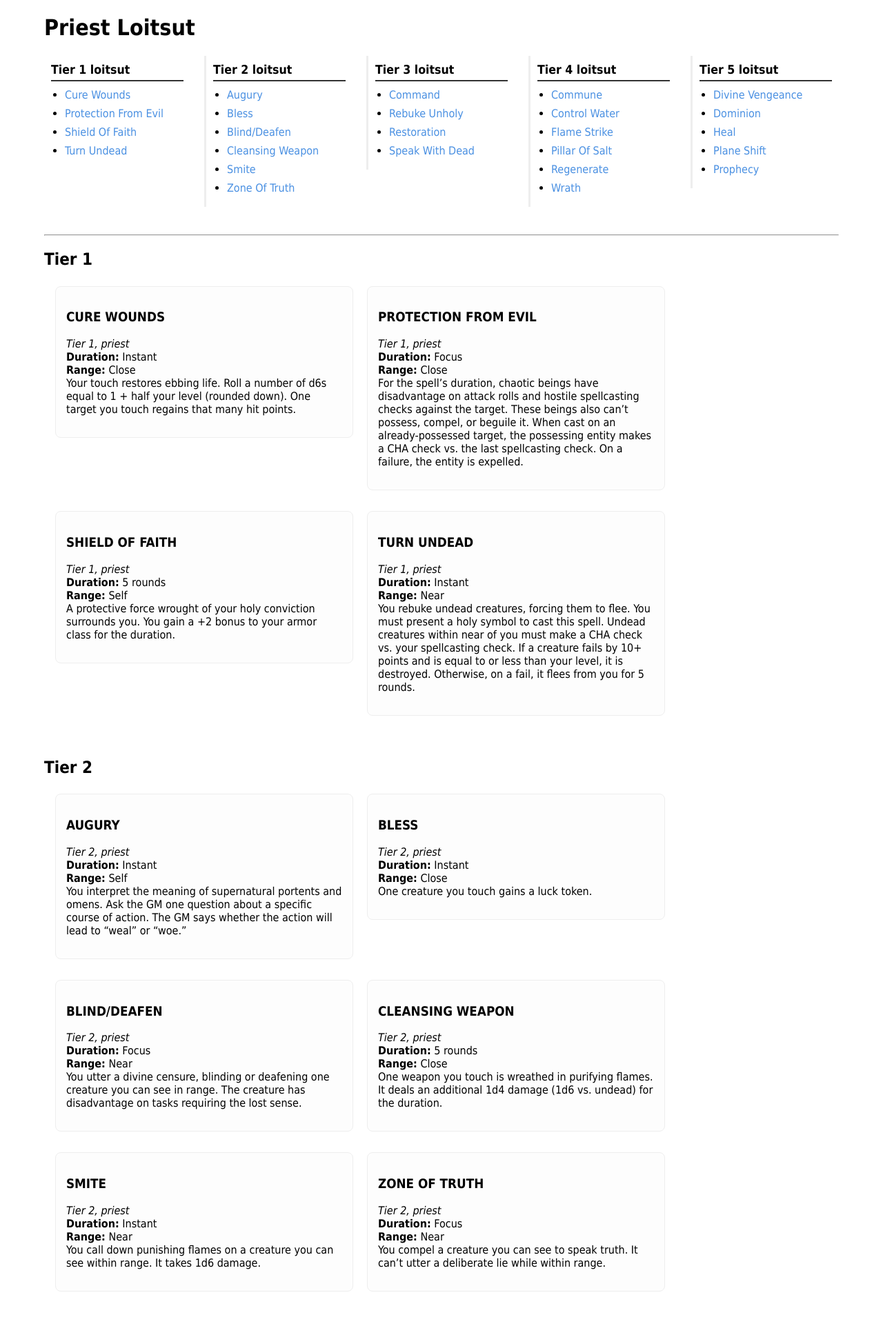
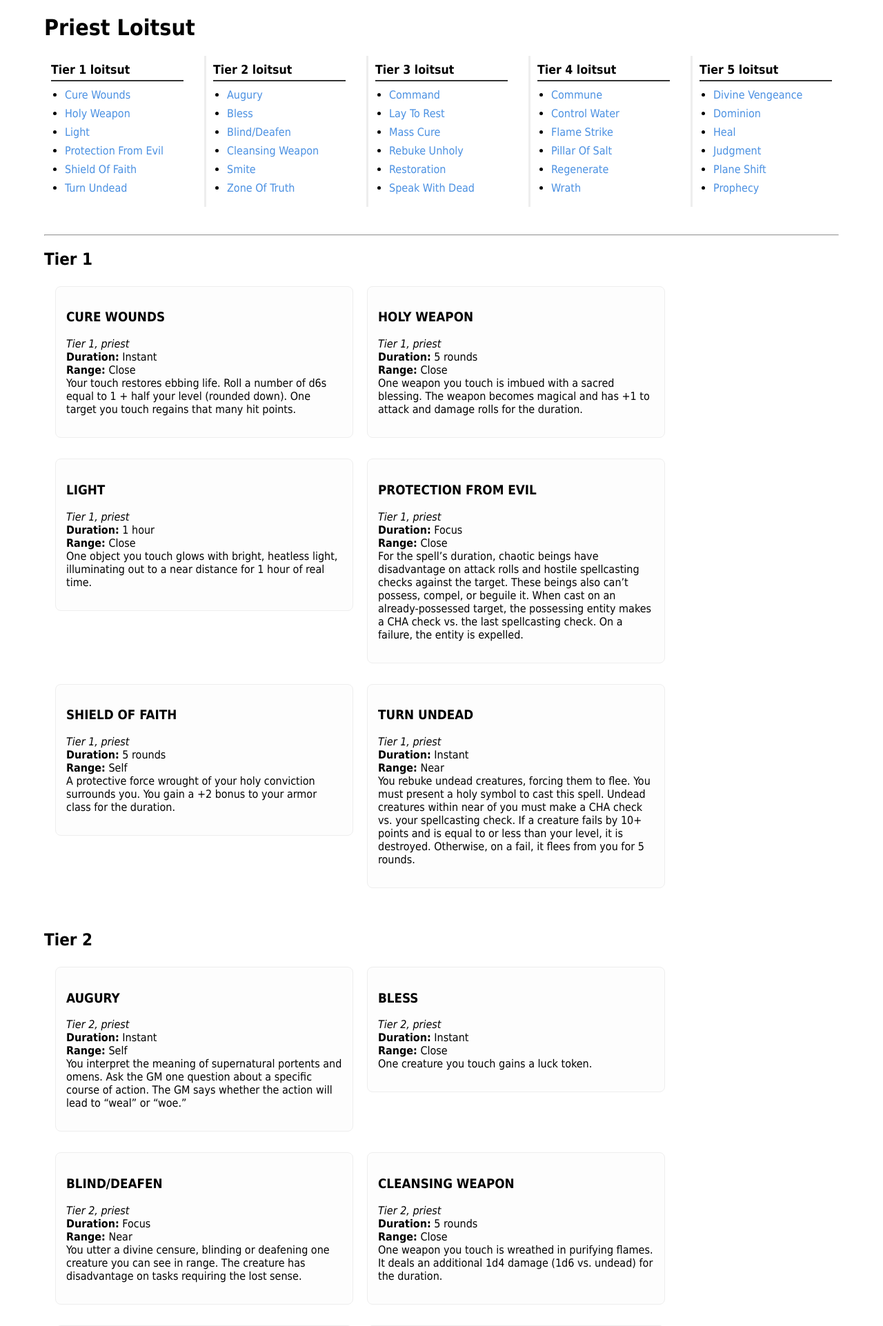
Before and after one commit to Pakkanen1/PakkasenPythonPlayground, a Flask app: page /spells/priest in a window 1280 px wide. Shown: the top 1923 px of the page at 69% size. Run offline with Flask 3, Linux system fonts and the light colour scheme; parts of the project's set-up code (start-up, migrations or seed data) failed here and were passed over.

Commit message:
priest loitsut korjattu

```diff
--- a/pakkasboxi/templates/spells/priest.html
+++ b/pakkasboxi/templates/spells/priest.html
@@ -15,6 +15,8 @@
         <h2>Tier 1 loitsut</h2>
         <ul>
             <li><a href="#cure-wounds">cure wounds</a></li>
+            <li><a href="#holy-weapon">holy weapon</a></li>
+            <li><a href="#light">light</a></li>
             <li><a href="#protection-from-evil">protection from evil</a></li>
             <li><a href="#shield-of-faith">shield of faith</a></li>
             <li><a href="#turn-undead">turn undead</a></li>
@@ -37,6 +39,8 @@
         <h2>Tier 3 loitsut</h2>
         <ul>
             <li><a href="#command">command</a></li>
+            <li><a href="#lay-to-rest">lay to rest</a></li>
+            <li><a href="#mass-cure">mass cure</a></li>
             <li><a href="#rebuke-unholy">rebuke unholy</a></li>
             <li><a href="#restoration">restoration</a></li>
             <li><a href="#speak-with-dead">speak with dead</a></li>
@@ -61,6 +65,7 @@
             <li><a href="#divine-vengeance">divine vengeance</a></li>
             <li><a href="#dominion">dominion</a></li>
             <li><a href="#heal">heal</a></li>
+            <li><a href="#judgment">judgment</a></li>
             <li><a href="#plane-shift">plane shift</a></li>
             <li><a href="#prophecy">prophecy</a></li>
         </ul>
@@ -74,6 +79,14 @@
     <div class="spell-block">
         <h3 id="cure-wounds">CURE WOUNDS</h3>
         <p><em>Tier 1, priest</em><br><strong>Duration:</strong> Instant<br><strong>Range:</strong> Close<br>Your touch restores ebbing life. Roll a number of d6s equal to 1 + half your level (rounded down). One target you touch regains that many hit points. </p>
+    </div>
+    <div class="spell-block">
+        <h3 id="holy-weapon">HOLY WEAPON</h3>
+        <p><em>Tier 1, priest</em><br><strong>Duration:</strong> 5 rounds<br><strong>Range:</strong> Close<br>One weapon you touch is imbued with a sacred blessing. The weapon becomes magical and has +1 to attack and damage rolls for the duration.</p>
+    </div>
+    <div class="spell-block">
+        <h3 id="light">LIGHT</h3>
+        <p><em>Tier 1, priest</em><br><strong>Duration:</strong> 1 hour<br><strong>Range:</strong> Close<br>One object you touch glows with bright, heatless light, illuminating out to a near distance for 1 hour of real time.</p>
     </div>
     <div class="spell-block">
         <h3 id="protection-from-evil">PROTECTION FROM EVIL</h3>
@@ -122,6 +135,15 @@
     <div class="spell-block">
         <h3 id="command">COMMAND</h3>
         <p><em>Tier 3, priest</em><br><strong>Duration:</strong> Focus<br><strong>Range:</strong> Far<br>You issue a verbal command to one creature in range who can understand you. The command must be one word, such as “kneel.” The target obeys the command for as long as you focus. If your command is ever directly harmful to the creature, it may make a Charisma check vs. your last spellcasting check. On a success, the spell ends. </p>
+    </div>
+    <div class="spell-block">
+        <h3 id="lay-to-rest">LAY TO REST</h3>
+        <p><em>Tier 3, priest</em><br><strong>Duration:</strong> Instant<br><strong>Range:</strong> Close<br>You instantly send an undead creature you touch to its final afterlife, destroying it utterly.
+            <br>You can target an undead creature of LV 9 or less.</p>
+    </div>
+    <div class="spell-block">
+        <h3 id="mass-cure">MASS CURE</h3>
+        <p><em>Tier 3, priest</em><br><strong>Duration:</strong> Instant<br><strong>Range:</strong> Near<br>All allies within near range of you regain 2d6 hit points.</p>
     </div>
     <div class="spell-block">
         <h3 id="rebuke-unholy">REBUKE UNHOLY</h3>
@@ -180,6 +202,12 @@
         <p><em>Tier 5, priest</em><br><strong>Duration:</strong> Instant<br><strong>Range:</strong> Close<br>One creature you touch is healed to full hit points. You cannot cast this spell again until you complete a rest. </p>
     </div>
     <div class="spell-block">
+        <h3 id="judgment">JUDGMENT</h3>
+        <p><em>Tier 5, priest</em><br><strong>Duration:</strong> 5 rounds<br><strong>Range:</strong> Close<br>You instantly banish a creature you touch, sending it and all possessions it carries to face the judgment of your god.
+            <br>You can banish an intelligent creature of LV 10 or less.
+            <br>When the creature returns in 5 rounds, it has been healed to full hit points if its deeds pleased your god. It has been reduced to 1 hit point if its deeds angered your god. If your god can't judge its actions, it is unchanged.</p>
+    </div>
+    <div class="spell-block">
         <h3 id="plane-shift">PLANE SHIFT</h3>
         <p><em>Tier 5, priest</em><br><strong>Duration:</strong> Instant<br><strong>Range:</strong> Close<br>You fold space and time, transporting yourself and all willing creatures within close range to a location on another plane of your choice. Unless you have been to your intended location before, you appear in a random place on the destination plane. </p>
     </div>
```
